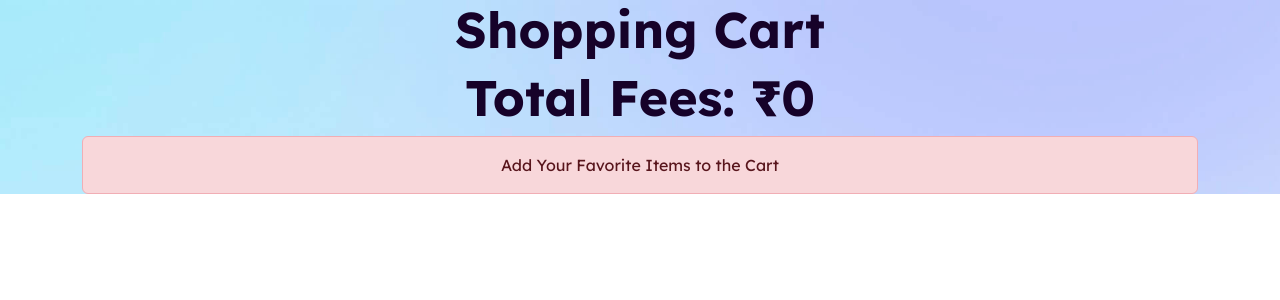
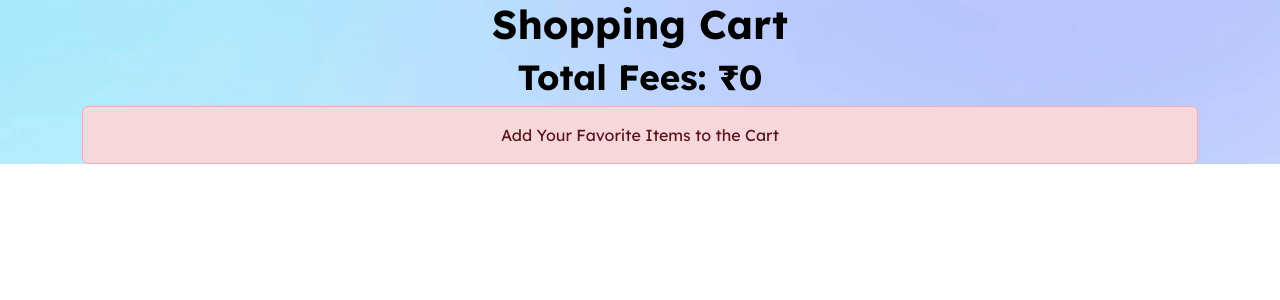
Before and after one commit to Shobikas24/Project, a React (Create React App) app in the folder sample/: page /Cart in a window 1280 px wide. Shown: the top 300 px of the page. Built offline with nearby package versions, Linux system fonts and the light colour scheme.

Commit message:
Add to cart function

```diff
--- a/sample/src/React-app/Components/Cart.jsx
+++ b/sample/src/React-app/Components/Cart.jsx
@@ -5,6 +5,7 @@ import { Link } from "react-router-dom";
 import Row from "react-bootstrap/Row";
 import Col from "react-bootstrap/Col";
 import Background5 from "../images/background5.jpg";
+import { HiDownload } from "react-icons/hi";
 
 function Cart() {
   const dispatch = useDispatch();
@@ -36,7 +37,13 @@ function Cart() {
   };
 
   return (
-    <div style={{ backgroundImage: `url(${Background5})`, backgroundRepeat: "no-repeat", backgroundSize: "cover" }}>
+    <div
+      style={{
+        backgroundImage: `url(${Background5})`,
+        backgroundRepeat: "no-repeat",
+        backgroundSize: "cover",
+      }}
+    >
       <div className="container text-center align-items-center ">
         <div className="cart  text-center">
           <h1>Shopping Cart</h1>
@@ -56,12 +63,25 @@ function Cart() {
                 }}
               >
                 <Row>
-                  <Col lg={4} md={6} xs={12} >
+                  <Col lg={4} md={6} xs={12}>
                     <img
                       src={item.image}
                       alt={item.name}
                       className="cart-image mt-5 mb-2 img-thumbnail "
                     />
+
+                    <div className="mt-5 mb-5">
+                      <a
+                        href={item.image}
+                        download={`cart_item_${item.id}.jpg`}
+                        className="download-link"
+                      >
+                        <span>
+                          <HiDownload />
+                        </span><br></br>
+                        Download Image
+                      </a>
+                    </div>
                   </Col>
                   <Col>
                     <div className="mt-5">
@@ -95,7 +115,7 @@ function Cart() {
               onClick={() => setIsCheckout(true)}
               className="checkout-btn mb-5"
             >
-              Checkout
+              Pay Now
             </button>
           )}
 
--- a/sample/src/React-app/Css/Section4.css
+++ b/sample/src/React-app/Css/Section4.css
@@ -96,9 +96,8 @@
 /* cart */
 .cart h1 {
   font-weight: bolder;
-  font-size: 50px;
-
-  color: rgb(22, 2, 41);
+  font-size: 40px;
+  color:black;
 }
 .cart-list {
   list-style: none;
@@ -138,10 +137,14 @@
 
 .cart h2 {
   font-weight: bolder;
-  font-size: 50px;
-  color: rgb(22, 2, 41);
+  font-size: 35px;
+  color: black;
 }
-
+.download-link
+{
+  text-decoration: none;
+  color:#263d5a;
+}
 
 
 
```
